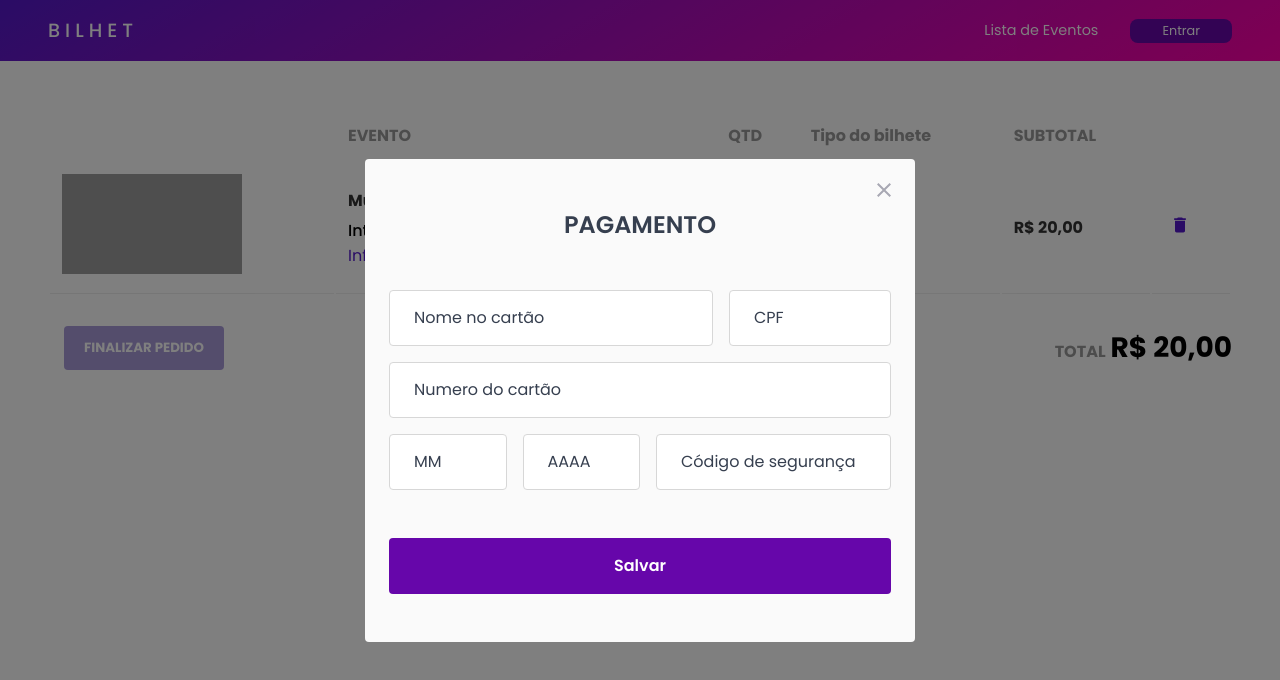
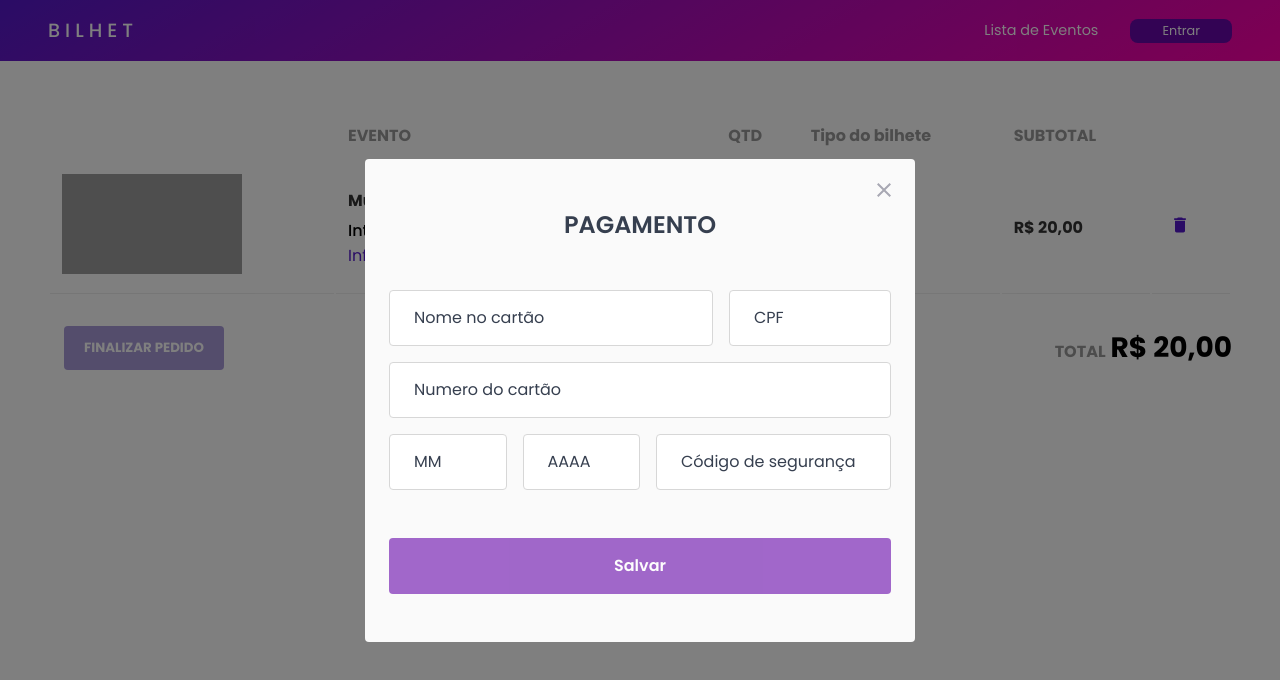
Before and after one commit to And1zera/DevSoft-Unimetrocamp, a React (Create React App) app in the folder frontend/: page /bilhet/cart in a window 1280 px wide. Both pictures are taken after a click on the button "FORMA DE PAGAMENTO". Shown: the top 680 px of the page. Built offline with nearby package versions, Linux system fonts and the light colour scheme; data requests are answered from the project's data file; grey boxes are pictures that could not be loaded.

Commit message:
Validações

```diff
--- a/frontend/src/components/CartList/index.tsx
+++ b/frontend/src/components/CartList/index.tsx
@@ -51,7 +51,7 @@ export function CartList({
                 className="btn-modal"
                 onClick={() => handleOpenModal(product.id)}
               >
-                Informar Participantes
+                Informar Participante
               </button>
             </td>
             <td>
--- a/frontend/src/components/Participants/index.tsx
+++ b/frontend/src/components/Participants/index.tsx
@@ -1,6 +1,7 @@
 /* eslint-disable consistent-return */
 import React, { useState } from 'react';
 import Modal from 'react-modal';
+import { toast } from 'react-toastify';
 import closeImg from '../../assets/close.svg';
 import { useCart } from '../../hooks/useCart';
 import { api } from '../../services/api';
@@ -24,6 +25,10 @@ export function Participants({
 
   const handleSubmit = async (e: React.FormEvent) => {
     e.preventDefault();
+    if (!rg) {
+      toast.error('Campo RG é obrigatório');
+      return;
+    }
     cart.map(async product => {
       if (id === product.id) {
         await api.put(`/shoppingCart/${id}`, { ...product, rg });
@@ -59,7 +64,7 @@ export function Participants({
             value={rg}
             onChange={e => setRg(e.target.value)}
           />
-          <button type="submit" onClick={handleSubmit}>
+          <button type="submit" onClick={handleSubmit} disabled={!rg}>
             Salvar
           </button>
         </Content>
--- a/frontend/src/components/Payment/index.tsx
+++ b/frontend/src/components/Payment/index.tsx
@@ -1,5 +1,6 @@
 import React, { useState } from 'react';
 import Modal from 'react-modal';
+import { toast } from 'react-toastify';
 import closeImg from '../../assets/close.svg';
 import { api } from '../../services/api';
 import { Container, Content } from './styles';
@@ -28,12 +29,28 @@ export function Payment({
 
   const handleSubmit = async (e: React.FormEvent) => {
     e.preventDefault();
+    try {
+      if (
+        !dataBank.customer &&
+        !dataBank.cvv &&
+        !dataBank.month &&
+        !dataBank.numberCard &&
+        !dataBank.year &&
+        !dataBank.cpf
+      ) {
+        toast.error('Todos os campos são obrigatórios');
+        return;
+      }
+
       await api.post('/payment', {
         id,
         ...dataBank,
       });
       onIsPaymentDisabled(false);
       onCloseModal();
+    } catch (err) {
+      toast.error('Erro ao cadastrar pagamento');
+    }
   };
 
   return (
@@ -100,7 +117,18 @@ export function Payment({
             />
           </div>
 
-          <button type="submit" onClick={handleSubmit}>
+          <button
+            type="submit"
+            onClick={handleSubmit}
+            disabled={
+              !dataBank.customer ||
+              !dataBank.cvv ||
+              !dataBank.month ||
+              !dataBank.numberCard ||
+              !dataBank.year ||
+              !dataBank.cpf
+            }
+          >
             Salvar
           </button>
         </Content>
```
Lines whose indentation alone changed are shown as unchanged.
